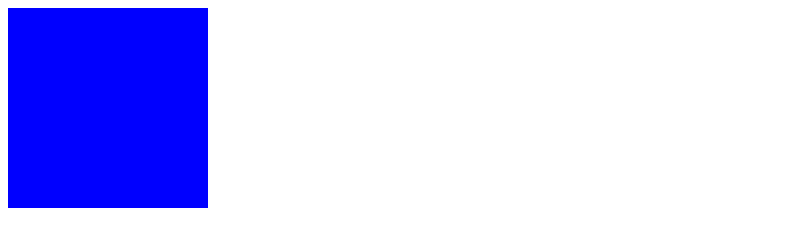
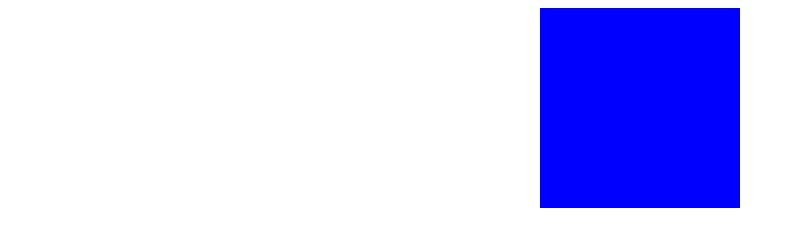
Before and after one commit to shuaizhang1/shuaizhang1.github.io, a plain HTML site: page index.html in a window 1280 px wide. Shown: the whole page, without its empty margins (0-795 px from the left). Drawn offline with Linux system fonts and the light colour scheme.

Commit message:
Update index.html

```diff
--- a/index.html
+++ b/index.html
@@ -4,10 +4,13 @@
 	<meta charset="UTF-8">
 	<title>Document</title>
 	<style>
-		#dv{width: 200px;height: 200px;background: blue}
+		#dv{width: 200px;height: 200px;background: blue;margin:0 auto;}
+		.box{width:100px;height:100px;}
 	</style>
 </head>
 <body>
-	<div id="dv"></div>
+	<div id="dv">
+		<div class="box"></div>
+	</div>
 </body>
 </html>
```
